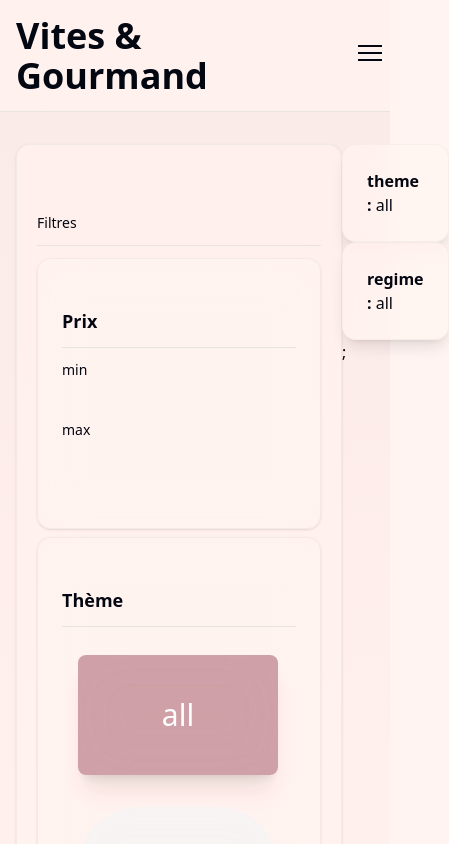
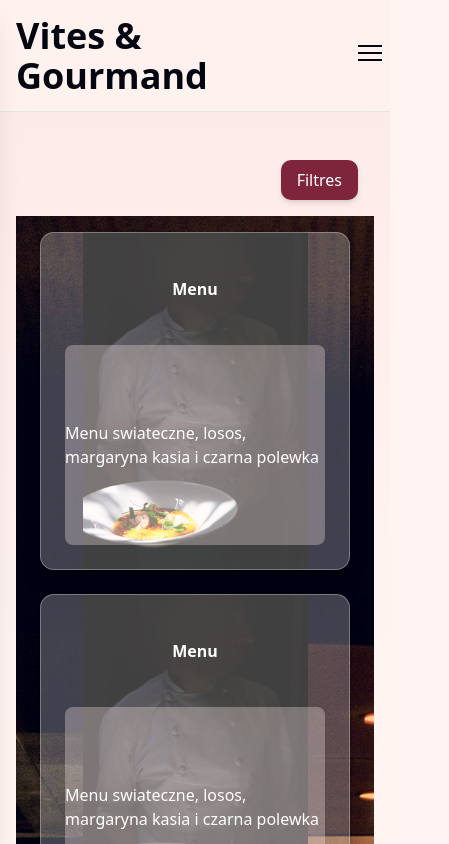
Before and after one commit to Mayk-ITdS/vite-et-gourmand, a React (Vite) app in the folder frontend/: page /menus in a window 390 px wide. Shown: the top 844 px of the page, 449 px wide, since content can reach past the window. Built offline with nearby package versions, Linux system fonts and the light colour scheme.

Commit message:
feat(menus) : initialisation page filtres responsives et grille de cartes

```diff
--- a/frontend/src/lib/mockData.tsx
+++ b/frontend/src/lib/mockData.tsx
@@ -4,6 +4,7 @@ import { DietCircleButton } from "@/components/ui/DietCircleButton";
 import { Slider } from "@/components/ui/slider";
 import { themeValues } from "@/types/menus";
 import { cn } from "./utils";
+import { glassCard } from "@/pages/MentionsLegales";
 export const opinions: ClientOpinion[] = [
   {
     _id: { $id: "65b0a1f2c9d84a1a2b3c4d01" },
@@ -113,7 +114,7 @@ export const sections: Section[] = [
     id: "prix",
     label: "Prix",
     render: (state, setState) => (
-      <div className="space-y-3">
+      <div className={cn(glassCard, "space-y-3")}>
         {
           <fieldset className="flex flex-col">
             <label>min</label>
@@ -127,7 +128,7 @@ export const sections: Section[] = [
                   priceMin: Number(e.target.value),
                 }))
               }
-              className="h-10 p-4 hover:outline rounded backdrop-blur-10"
+              className="h-10 p-4 hover:outline bg-secondary/70 rounded backdrop-blur-10"
             />
             <label>max</label>
             <input
@@ -140,7 +141,7 @@ export const sections: Section[] = [
                 }))
               }
               id="prix-max"
-              className="h-10 p-4 hover:outline rounded backdrop-blur-10"
+              className="h-10 p-4 hover:outline bg-secondary/70 rounded backdrop-blur-10"
             />
           </fieldset>
         }
@@ -166,10 +167,10 @@ export const sections: Section[] = [
                   }));
                 }}
                 className={cn(
-                  "h-30 w-50 text-3xl rounded-md border-border/40 bg-primary/40 backdrop-blur-xl shadow-xl",
+                  "aspect-ratio[3/5] text-sm md:text-lg rounded-md border-border/40 bg-primary/40 backdrop-blur-xl shadow-xl cursor-pointer",
                   state.theme === theme
-                    ? "m-4 p-5 text-white"
-                    : "m-4 p-5 bg-secondary/70 rounded-full text-white",
+                    ? "m-4 p-5 text-white bg-primary/60 rounded-md "
+                    : "m-4 p-5 text-black bg-secondary/70 rounded-md",
                 )}
               >
                 {theme}
--- a/frontend/src/pages/MenusGlobale.tsx
+++ b/frontend/src/pages/MenusGlobale.tsx
@@ -1,10 +1,14 @@
 import { Card, CardContent, CardTitle } from "@/components/ui/card";
-import { Separator } from "@/components/ui/separator";
 import { glassCard } from "./MentionsLegales";
 import { sections } from "@/lib/mockData";
 import { useState } from "react";
 import type { FiltersState } from "@/types/menus";
+import tommaso from "@/assets/tommaso-ubezio-dish.jpg";
+import restaurant from "@/assets/valentin-kremer-S8BhJ0HB-WQ-unsplash.jpg";
+import { cn } from "@/lib/utils";
 const MenuGlobale = () => {
+  const [showFilters, setShowFilters] = useState(false);
+
   const [filters, setFilters] = useState<FiltersState>({
     theme: "all",
     regime: "all",
@@ -19,43 +23,71 @@ const MenuGlobale = () => {
   //     ];
   // }, [filters]);
   return (
-    <div className="w-full flex">
-      <div className="min-h-screen">
-        <aside className="md:sticky md:top-24 h-fit">
-          <Card className={glassCard}>
-            <CardTitle></CardTitle>
-            <CardContent className="p-5">
-              <p className="text-sm font-medium">Filtres</p>
-              <Separator className="my-3" />
-              <nav className="flex flex-col gap-2 text-sm">
+    <div className="w-full flex flex-col">
+      {!showFilters && (
+        <div className="md:hidden p-4 flex justify-end w-full">
+          <button
+            onClick={() => setShowFilters(true)}
+            className="px-4 py-2 bg-primary text-white rounded-lg shadow-md"
+          >
+            Filtres
+          </button>
+        </div>
+      )}
+
+      <div
+        style={{ backgroundImage: `url(${restaurant})` }}
+        className="flex h-full"
+      >
+        <aside
+          className={cn(
+            "fixed overflow:scroll inset-y-0 left-0 w-full backdrop-blur-xl shadow-xl z-50 transform transition-transform duration-300",
+            showFilters ? "translate-x-0" : "-translate-x-full",
+            "md:relative sm:h-sm md:translate-x-0 md:w-md md:max-w-none",
+          )}
+        >
+          <div className="flex justify-between items-center p-4 md:hidden">
+            <h2 className="text-lg font-bold">Filtres</h2>
+            <button
+              onClick={() => setShowFilters(false)}
+              className="text-xl font-bold"
+            >
+              ✕
+            </button>
+          </div>
+
+          <div className="p-4">
             {sections.map((s) => (
-                  <section key={s.id} id={s.id} className="scroll-mt-28">
-                    <Card className={glassCard}>
-                      <CardContent className="p-6">
-                        <h2 className="text-lg font-semibold">{s.label}</h2>
-                        <Separator className="my-3" />
-                        {s.render(filters, setFilters)}
-                      </CardContent>
+              <section key={s.id}>
+                <Card className={cn(glassCard, "mb-4")}>
+                  <CardTitle>{s.label}</CardTitle>
+                  <CardContent>{s.render(filters, setFilters)}</CardContent>
                 </Card>
               </section>
             ))}
-              </nav>
+          </div>
+        </aside>
+        <div className="flex-1 h-full px-6 mt-4 grid mb-4 xl:grid-cols-4 md:grid-cols-2 grid-cols-1 auto-rows-[(minmax(450px,auto))] gap-6">
+          {Object.entries(filters).map(([key, _value]) => (
+            <div
+              key={key}
+              style={{ backgroundImage: `url(${tommaso})` }}
+              className={cn(
+                "h-full w-full bg-contain bg-no-repeat bg-center rounded-xl shadow-xl",
+                "transform hover:scale-105 transition-transform duration-300 cursor-pointer",
+              )}
+            >
+              <Card className="h-full bg-white/25 backdrop-blur-s border text-white border-white/30 rounded-xl">
+                <CardTitle className="mx-auto my-6">Menu</CardTitle>
+                <CardContent className="transform translate-y-[0%]">
+                  <div className="flex md:w-full w-full items-center justify-center rounded-md h-50 md:h:70 bg-background/30">
+                    Menu swiateczne, losos, margaryna kasia i czarna polewka
+                  </div>
                 </CardContent>
               </Card>
-        </aside>
             </div>
-      <div>
-        {Object.entries(filters).map(([key, value]) => (
-          <Card
-            key={key}
-            className="m-auto border-border/40 bg-background/70 backdrop-blur-md shadow-lg"
-          >
-            <CardContent>
-              <strong>{key} :</strong> {String(value ?? "-")}
-            </CardContent>
-          </Card>
           ))}
-        ;
+        </div>
       </div>
     </div>
   );
```
Also changed, not shown: frontend/src/assets/valentin-kremer-S8BhJ0HB-WQ-unsplash.jpg (added). Lines whose indentation alone changed are shown as unchanged.
